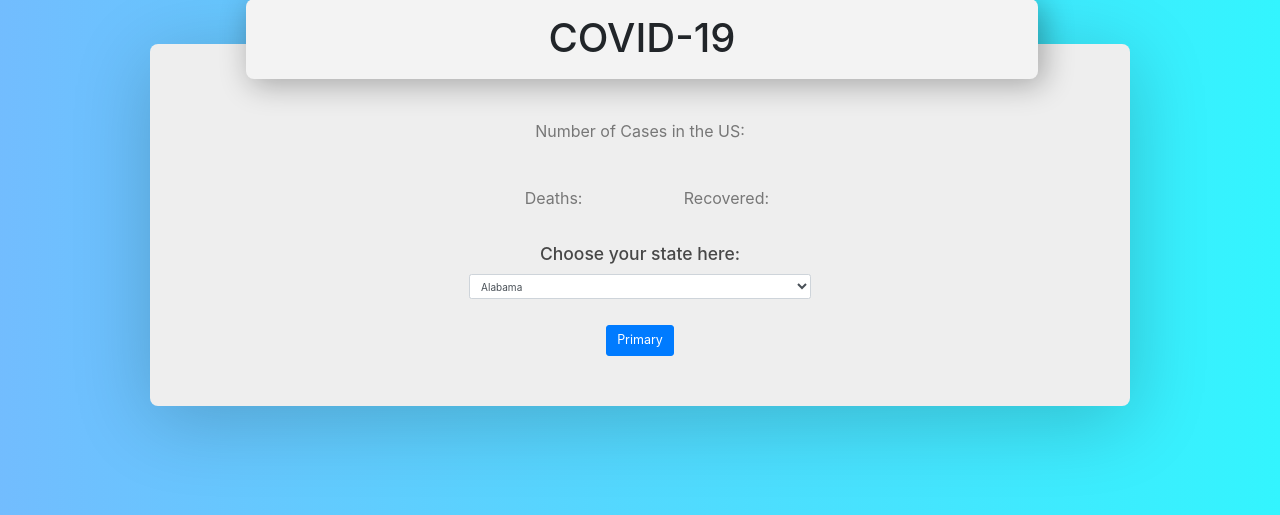
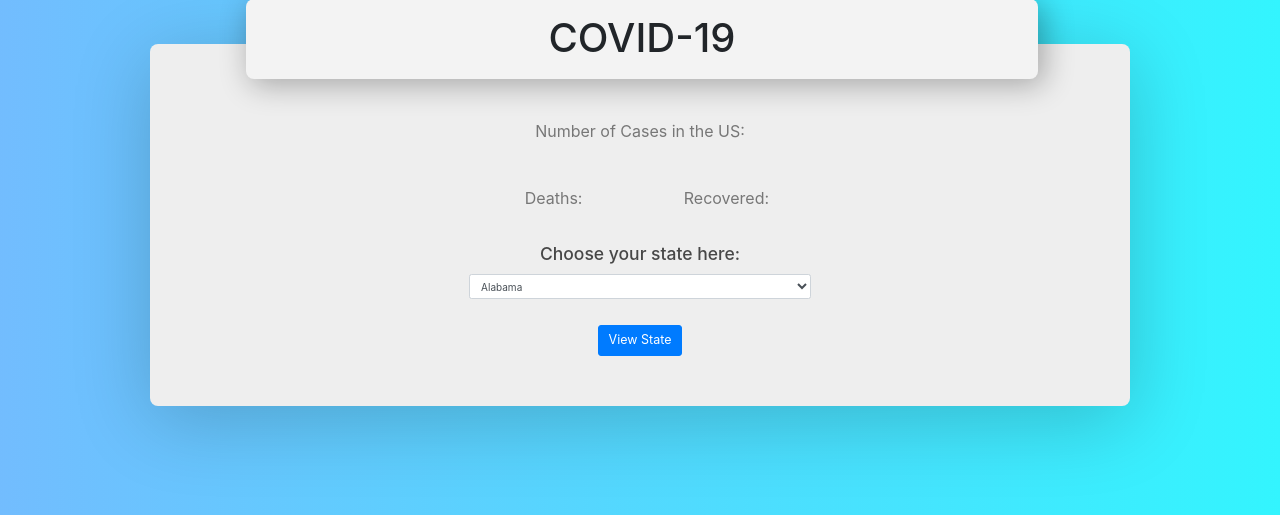
Before and after one commit to soumildatta/Covid19-Tracker, a Flask app: template templates/index.html in a window 1280 px wide. Shown: the part 175-690 px from the top of the page. Run offline with Flask 2, Linux system fonts and the light colour scheme; the template is opened without the code that fills it, so the values that code supplies are empty; parts of the project's set-up code (start-up, migrations or seed data) failed here and were passed over; some libraries are stand-ins or nearby versions.

Commit message:
changed button text

```diff
--- a/templates/index.html
+++ b/templates/index.html
@@ -95,7 +95,7 @@
                         <option value="Wyoming">Wyoming</option>
                     </select>
                 </div>
-                <button type="submit" class="btn btn-lg btn-primary">Primary</button>
+                <button type="submit" class="btn btn-lg btn-primary">View State</button>
             </form>
         </div>
     </div>
```
